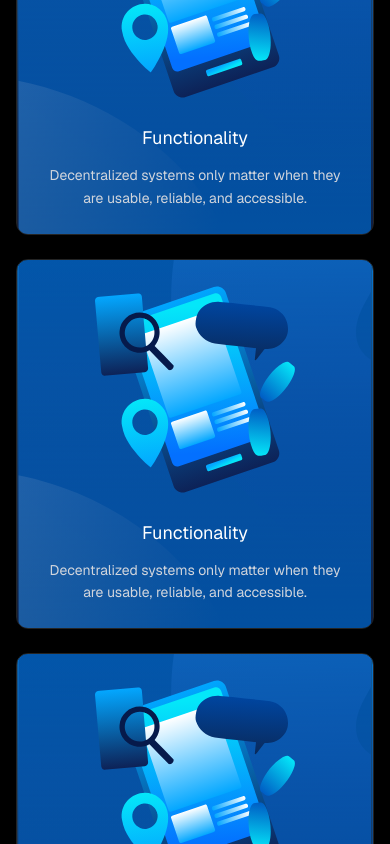
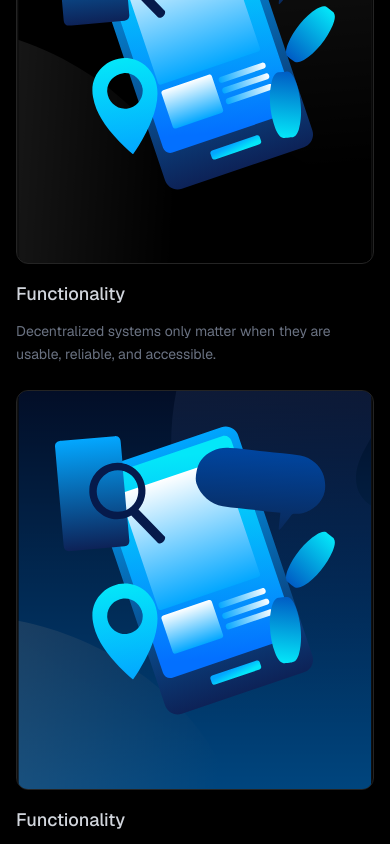
Before and after one commit to Oppia-Software-Labs/Oppia-Landing-Page, a Next.js app: page / in a window 390 px wide. Shown: the part 1660-2504 px from the top of the page. Built offline with nearby package versions, Linux system fonts and the light colour scheme.

Commit message:
refactor: update WhoWeAre component layout and styling
- Adjust background SVG based on card index for improved visual distinction.
- Enhance card dimensions and padding for better responsiveness.
- Update text alignment and styling for section titles and descriptions.

```diff
--- a/src/modules/who-we-are/WhoWeAre.tsx
+++ b/src/modules/who-we-are/WhoWeAre.tsx
@@ -30,15 +30,22 @@ export function WhoWeAre() {
 
         {/* Cards Grid */}
         <div className="grid gap-6 sm:grid-cols-2 lg:grid-cols-3">
-          {sections.map((section, index) => (
+          {sections.map((section, index) => {
+            // Primera y tercera tarjeta usan fondo oscuro, la del centro usa fondo claro
+            const backgroundSvg = index === 1
+              ? '/visuals/who-we-are/light-bg-who-we-are.svg'
+              : '/visuals/who-we-are/back-bg-who-we-are.svg';
+
+            return (
+            <div key={index} className="flex flex-col">
+              {/* Card with background and image */}
               <div
-              key={index}
-              className="group relative overflow-hidden rounded-xl border border-[#242424] bg-gradient-to-b from-[#008CFF] to-[#061A4B] transition-all duration-300 hover:border-gray-500"
+                className="group relative overflow-hidden rounded-xl border border-[#242424] transition-all duration-300 hover:border-gray-500 min-h-[400px] sm:min-h-[450px]"
               >
                 {/* Background SVG */}
                 <div className="pointer-events-none absolute inset-0 opacity-50">
                   <Image
-                  src="/visuals/who-we-are/light-bg-who-we-are.svg"
+                    src={backgroundSvg}
                     alt=""
                     width={417}
                     height={489}
@@ -49,34 +56,36 @@ export function WhoWeAre() {
                   />
                 </div>
 
-              {/* Content */}
-              <div className="relative flex flex-col items-center p-6 sm:p-8">
                 {/* Phone Drawing */}
-                <div className="mb-6 flex items-center justify-center">
+                <div className="relative flex items-center justify-center p-8 sm:p-12">
                   <Image
                     src="/visuals/who-we-are/phone-drawing.svg"
                     alt=""
                     width={275}
                     height={290}
-                    className="h-auto w-full max-w-[200px] sm:max-w-[240px]"
+                    className="h-auto w-full max-w-[280px] sm:max-w-[320px]"
                     aria-hidden="true"
                     priority={false}
                     loading="lazy"
                   />
                 </div>
+              </div>
 
+              {/* Text content below the card */}
+              <div className="mt-4 text-center">
                 {/* Section Title */}
-                <h3 className="mb-3 text-center text-lg font-normal text-white sm:text-xl">
+                <h3 className="mb-3 text-lg font-medium text-left text-gray-300 sm:text-xl">
                   {section.title}
                 </h3>
 
                 {/* Section Description */}
-                <p className="text-center text-sm font-normal leading-relaxed text-gray-300">
+                <p className="text-sm font-normal leading-relaxed text-left text-gray-500">
                   {section.description}
                 </p>
               </div>
             </div>
-          ))}
+            );
+          })}
         </div>
       </div>
     </section>
```
Lines whose indentation alone changed are shown as unchanged.
